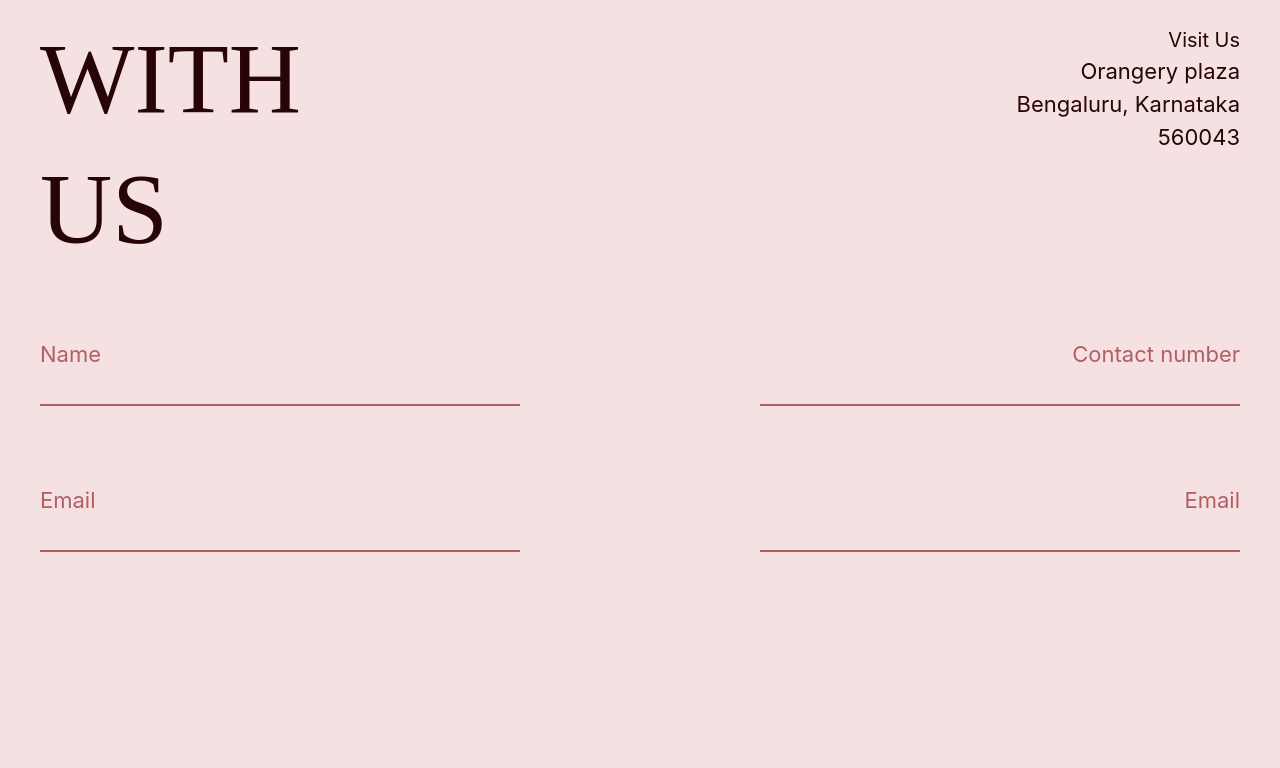
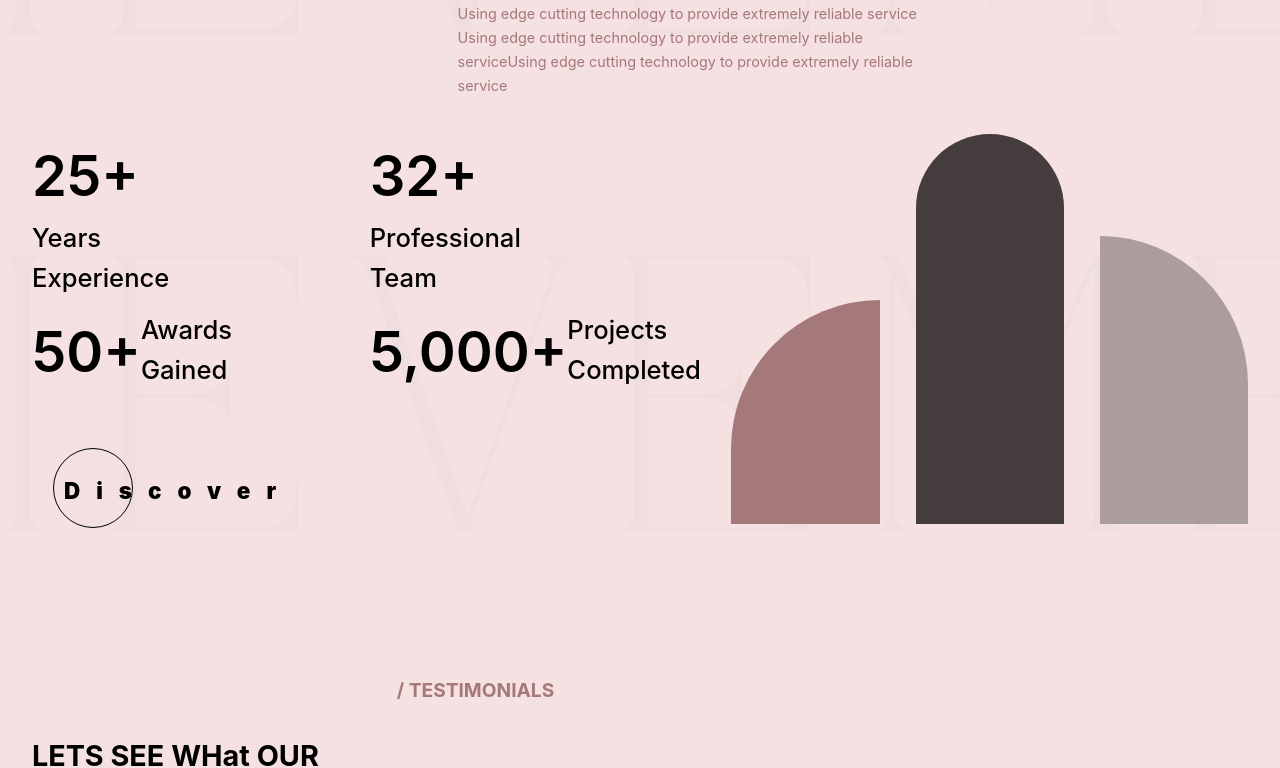
Before and after one commit to shaiknoorullah/Opuvlence-website, a Next.js app: page / in a window 1280 px wide. Shown: the part 2138-2906 px from the top of the page. Before the commit the page ends 2692 px from the top, so only its background shows below. Built offline with nearby package versions, Linux system fonts and the light colour scheme.

Commit message:
merged with abdul aziz branch

```diff
--- a/pages/index.js
+++ b/pages/index.js
@@ -9,6 +9,8 @@ import LoadingScreen from "../components/LoadingScreen";
 import Hero from "../components/Hero";
 import Navbar from "../components/Navbar";
 import Contact from "../components/Contact";
+import OurExpertise from "../components/ourExpertise";
+import Testimonials from "../components/testimonials";
 
 export default function Home() {
   const mainRef = useRef(null);
@@ -34,6 +36,8 @@ export default function Home() {
         <LoadingScreen />
         <Navbar />
         <Hero />
+		<OurExpertise />
+		<Testimonials />
         <Contact />
       </main>
     </div>
```
